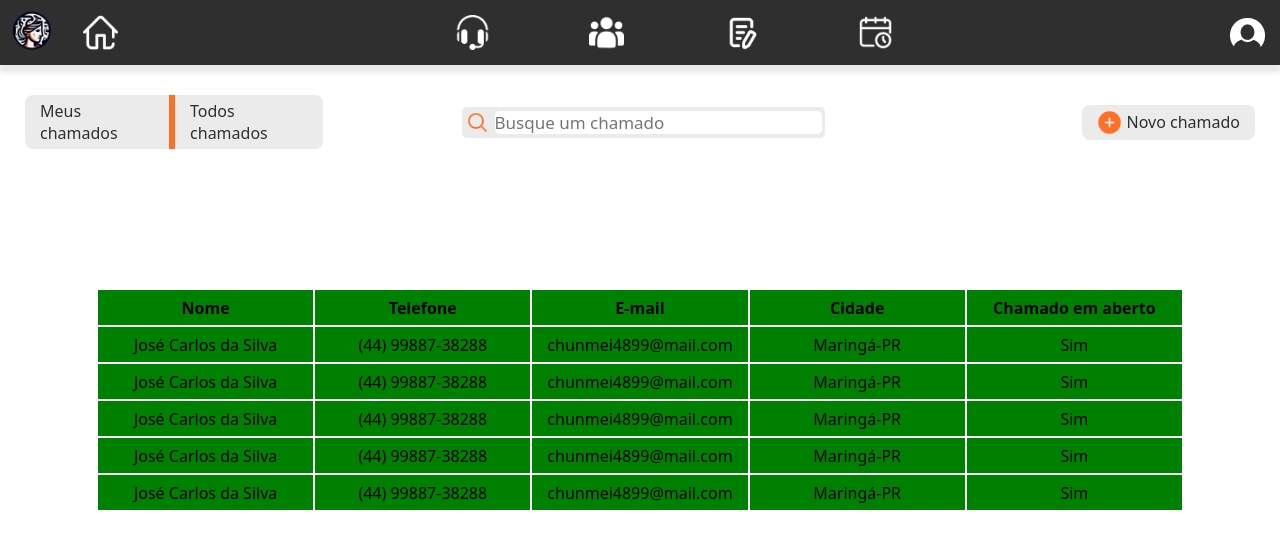
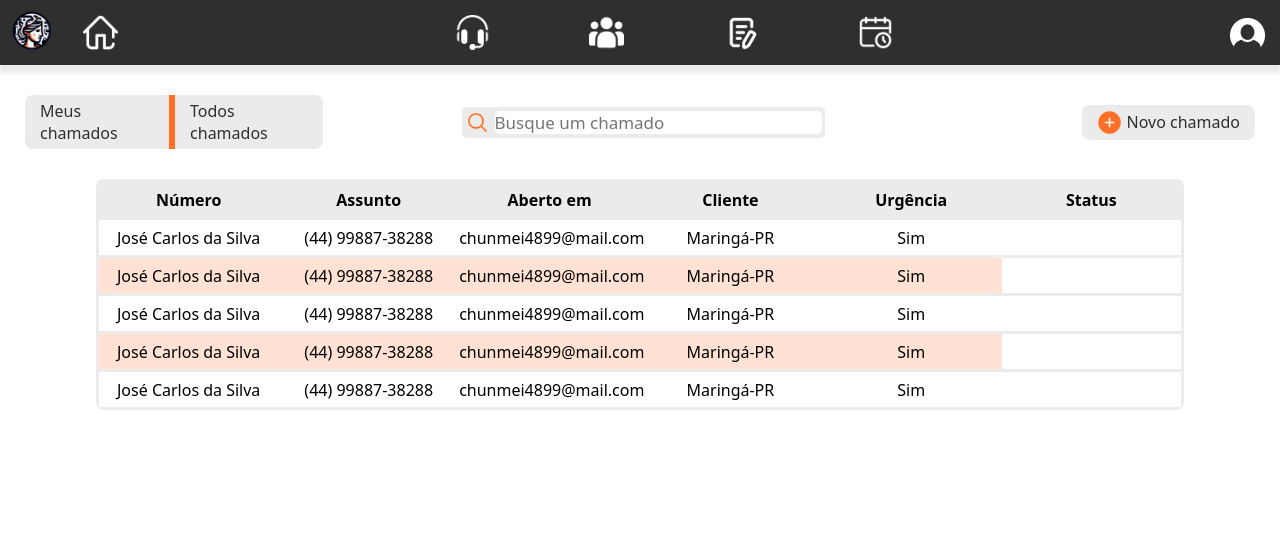
Before and after one commit to mhsfn00/minerva-frontend, an Angular app: page /calls in a window 1280 px wide. Shown: the top 548 px of the page. Built offline with nearby package versions, Linux system fonts and the light colour scheme.

Commit message:
continuando dev componente table

```diff
--- a/src/app/app.component.scss
+++ b/src/app/app.component.scss
@@ -13,7 +13,6 @@ $main-white: #FFFFFF;
 .page-container {
     display: flex;
     justify-content: center;
-    align-items: center;
     width: 100vw;
     height: 100vh;
 }
--- a/src/app/components/sub-header/sub-header.component.scss
+++ b/src/app/components/sub-header/sub-header.component.scss
@@ -3,6 +3,7 @@
 .sub-header {
     width: 100%;
     position-anchor: --header;
+    anchor-name: --sub-header;
     position: absolute;
     top: anchor(bottom);
     padding-top: 20px;
--- a/src/app/components/table/table.component.html
+++ /dev/null
@@ -1,49 +0,0 @@
-
-<table class="table" ng-if="tableType == 'people'">
-    <thead>
-        <tr>
-            <th>Nome</th>
-            <th>Telefone</th>
-            <th>E-mail</th>
-            <th>Cidade</th>
-            <th>Chamado em aberto</th>
-        </tr>
-    </thead>
-    <tbody class="table-body">
-        <tr>
-            <td>José Carlos da Silva</td>
-            <td>(44) 99887-38288</td>
-            <td>chunmei4899&#64;mail.com</td>
-            <td>Maringá-PR</td>
-            <td>Sim</td>
-        </tr>
-        <tr>
-            <td>José Carlos da Silva</td>
-            <td>(44) 99887-38288</td>
-            <td>chunmei4899&#64;mail.com</td>
-            <td>Maringá-PR</td>
-            <td>Sim</td>
-        </tr>
-        <tr>
-            <td>José Carlos da Silva</td>
-            <td>(44) 99887-38288</td>
-            <td>chunmei4899&#64;mail.com</td>
-            <td>Maringá-PR</td>
-            <td>Sim</td>
-        </tr>
-        <tr>
-            <td>José Carlos da Silva</td>
-            <td>(44) 99887-38288</td>
-            <td>chunmei4899&#64;mail.com</td>
-            <td>Maringá-PR</td>
-            <td>Sim</td>
-        </tr>
-        <tr>
-            <td>José Carlos da Silva</td>
-            <td>(44) 99887-38288</td>
-            <td>chunmei4899&#64;mail.com</td>
-            <td>Maringá-PR</td>
-            <td>Sim</td>
-        </tr>
-    </tbody>
-</table>
--- a/src/app/components/table/table.component.scss
+++ b/src/app/components/table/table.component.scss
@@ -2,12 +2,35 @@
 
 th, td {
     text-align: center;
-    background-color: green;
     height: 35px;
     max-height: 35px;
+    border-collapse: collapse;
+}
+
+tr {
+    border: 3px solid $main-gray;
+}
+
+th {
+    background-color: $main-gray;
+}
+
+tr:nth-child(even) {
+    background-color: rgba($main-orange, 0.2);
 }
 
 .table {
     width: 85vw;
     table-layout: fixed;
+    position-anchor: --sub-header;
+    position: absolute;
+    top: anchor(bottom);
+    margin-top: 20px;
+    left: 0;
+    right: 0;
+    margin-left: auto;
+    margin-right: auto;
+    border-collapse: collapse;
+    overflow: hidden;
+    border-radius: 8px;
 }
--- a/src/app/components/table/table.component.ts
+++ b/src/app/components/table/table.component.ts
@@ -4,10 +4,77 @@ import { Component, Input } from '@angular/core';
   selector: 'app-table',
   standalone: true,
   imports: [],
-  templateUrl: './table.component.html',
+  template: `<table class="table" >
+                <thead>
+                    @if(tableType == 'people') {
+                        <tr>
+                            <th>Nome</th>
+                            <th>Telefone</th>
+                            <th>E-mail</th>
+                            <th>Cidade</th>
+                            <th>Chamado em aberto</th>
+                        </tr>
+                    }
+                    @if(tableType == 'calls') {
+                        <tr>
+                            <th>Número</th>
+                            <th>Assunto</th>
+                            <th>Aberto em</th>
+                            <th>Cliente</th>
+                            <th>Urgência</th>
+                            <th>Status</th>
+                        </tr>
+                    }
+                    @if(tableType == 'buildings') {
+                        <tr>
+                            <th>Nome</th>
+                            <th>Endereço</th>
+                            <th>Cliente</th>
+                            <th>Cidade</th>
+                            <th>Chamado em aberto</th>
+                        </tr>
+                    }
+                </thead>
+                <tbody class="table-body">
+                    <tr>
+                        <td>José Carlos da Silva</td>
+                        <td>(44) 99887-38288</td>
+                        <td>chunmei4899&#64;mail.com</td>
+                        <td>Maringá-PR</td>
+                        <td>Sim</td>
+                    </tr>
+                    <tr>
+                        <td>José Carlos da Silva</td>
+                        <td>(44) 99887-38288</td>
+                        <td>chunmei4899&#64;mail.com</td>
+                        <td>Maringá-PR</td>
+                        <td>Sim</td>
+                    </tr>
+                    <tr>
+                        <td>José Carlos da Silva</td>
+                        <td>(44) 99887-38288</td>
+                        <td>chunmei4899&#64;mail.com</td>
+                        <td>Maringá-PR</td>
+                        <td>Sim</td>
+                    </tr>
+                    <tr>
+                        <td>José Carlos da Silva</td>
+                        <td>(44) 99887-38288</td>
+                        <td>chunmei4899&#64;mail.com</td>
+                        <td>Maringá-PR</td>
+                        <td>Sim</td>
+                    </tr>
+                    <tr>
+                        <td>José Carlos da Silva</td>
+                        <td>(44) 99887-38288</td>
+                        <td>chunmei4899&#64;mail.com</td>
+                        <td>Maringá-PR</td>
+                        <td>Sim</td>
+                    </tr>
+                </tbody>
+            </table>`,
   styleUrl: './table.component.scss'
 })
 export class TableComponent {
   @Input() tableType : 'people' | 'calls' | 'buildings' | String = '';
-
 }
--- a/src/app/pages/calls-page/calls-page.component.html
+++ b/src/app/pages/calls-page/calls-page.component.html
@@ -6,5 +6,5 @@
         rightSideButtonIcon="/app/assets/plusIcon.png"
         searchPlaceholder="Busque um chamado"
     />
-    <app-table />
+    <app-table tableType="calls"/>
 </div>
--- a/src/index.html
+++ b/src/index.html
@@ -8,6 +8,8 @@
   <link rel="icon" type="image/x-icon" href="favicon.ico">
 </head>
 <body>
-  <app-root></app-root>
+  <app-root>
+    <body></body>
+  </app-root>
 </body>
 </html>
```
